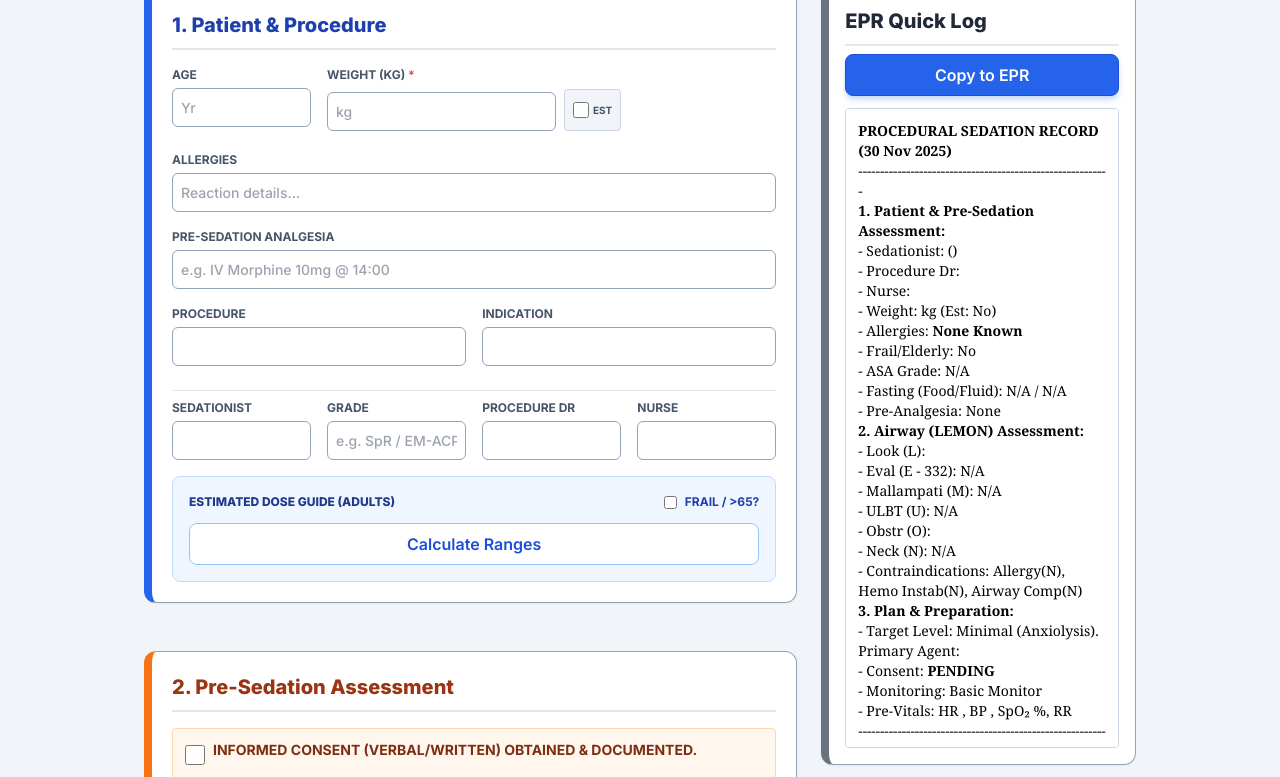
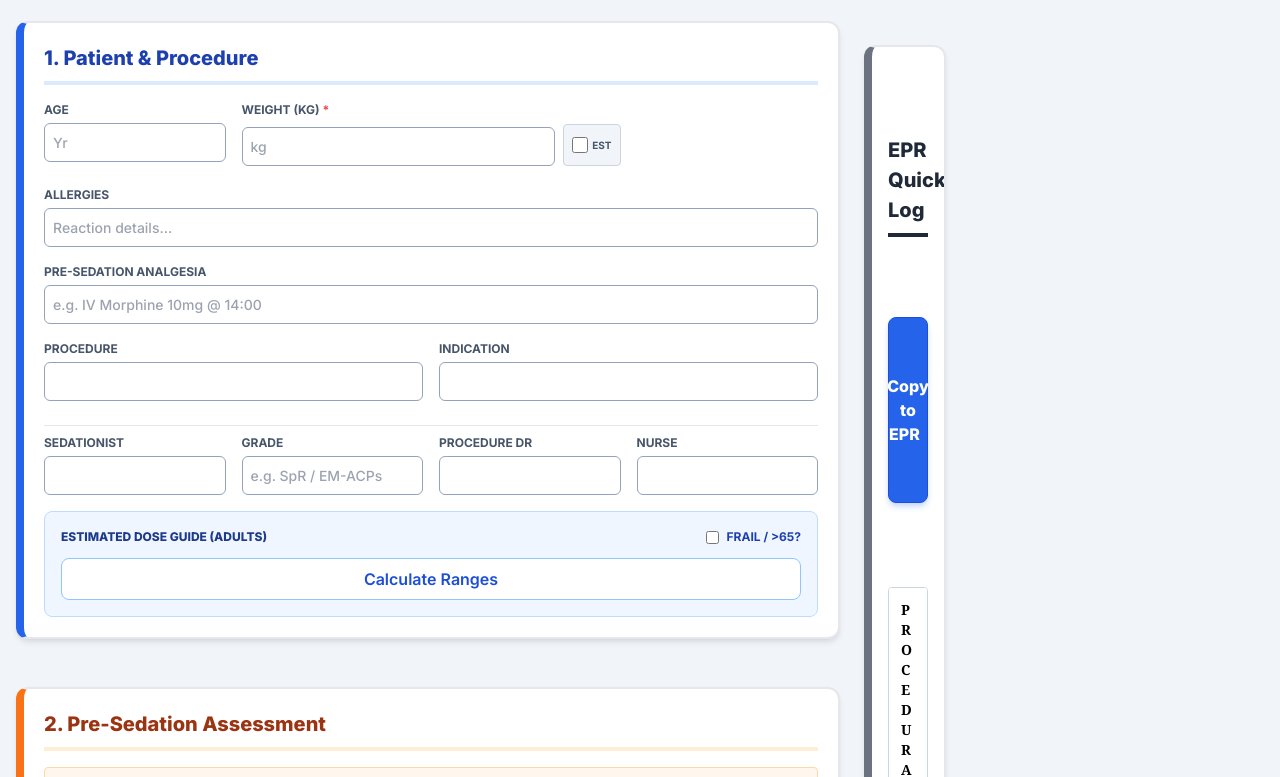
Before and after one commit to shakeymedic/sedation-form, a plain HTML site: page index.html in a window 1280 px wide. Shown: the part 108-885 px from the top of the page. Drawn offline with nearby package versions, Linux system fonts and the light colour scheme.

Commit message:
Update index.html

```diff
--- a/index.html
+++ b/index.html
@@ -9,13 +9,13 @@
     <style>
         /* --- CORE STYLES --- */
         body { font-family: 'Inter', sans-serif; }
-        textarea::-webkit-scrollbar { width: 8px; }
-        textarea::-webkit-scrollbar-track { background: #f1f1f1; border-radius: 4px; }
-        textarea::-webkit-scrollbar-thumb { background: #64748b; border-radius: 4px; }
+        ::-webkit-scrollbar { width: 8px; }
+        ::-webkit-scrollbar-track { background: #f1f1f1; border-radius: 4px; }
+        ::-webkit-scrollbar-thumb { background: #64748b; border-radius: 4px; }
         html { scroll-behavior: smooth; }
 
         input, textarea, select { border-color: #94a3b8; outline: none; transition: all 0.2s; }
-        input:focus, textarea:focus, select:focus { border-color: #2563eb; box-shadow: 0 0 0 2px rgba(37, 99, 235, 0.2); }
+        input:focus, textarea:focus, select:focus { border-color: #2563eb; box-shadow: 0 0 0 3px rgba(37, 99, 235, 0.2); }
 
         /* --- BUTTONS --- */
         .std-btn {
@@ -38,6 +38,7 @@
             color: white;
             border: 1px solid #1d4ed8;
             box-shadow: 0 4px 6px -1px rgba(37, 99, 235, 0.3);
+            font-weight: 800;
         }
         .btn-primary:hover { background-color: #1d4ed8; }
 
@@ -54,12 +55,12 @@
         .drug-btn:hover { background-color: #f1f5f9; border-color: #cbd5e1; }
         .drug-btn:active { transform: scale(0.95); }
 
-        /* --- CARDS --- */
+        /* --- CARDS & SECTIONS (Trauma App Style) --- */
         .section-card {
             background-color: white;
             border-radius: 0.75rem;
-            box-shadow: 0 1px 2px 0 rgb(0 0 0 / 0.05);
-            border: 1px solid #94a3b8;
+            box-shadow: 0 4px 6px -1px rgba(0,0,0,0.1), 0 2px 4px -2px rgba(0,0,0,0.06); /* Shadow-lg */
+            border: 2px solid #e5e7eb; /* border-2 border-slate-200 */
             overflow: hidden;
             margin-bottom: 1.5rem;
             padding: 1.25rem;
@@ -71,7 +72,7 @@
             color: #0f172a;
             margin-bottom: 1rem;
             padding-bottom: 0.5rem;
-            border-bottom: 2px solid #e2e8f0;
+            border-bottom: 4px solid; /* Trauma app style thick separator */
             display: flex;
             align-items: center;
         }
@@ -83,6 +84,13 @@
             padding: 1rem;
             margin-top: 1rem;
         }
+
+        /* Match Trauma App Header Styling */
+        .section-card-blue .section-title { border-bottom-color: #dbeafe; } /* blue-100 */
+        .section-card-orange .section-title { border-bottom-color: #ffedd5; } /* orange-100 */
+        .section-card-green .section-title { border-bottom-color: #dcfce7; } /* green-100 */
+        .section-card-purple .section-title { border-bottom-color: #f3e8ff; } /* purple-100 */
+        .section-card-slate .section-title { border-bottom-color: #e2e8f0; } /* slate-200 */
 
         label {
             display: block;
@@ -101,6 +109,16 @@
             border: 1px solid #94a3b8;
             font-weight: 500;
         }
+
+        /* EPR Log Styling */
+        .rich-output {
+            font-family: 'Georgia', 'serif';
+            line-height: 1.4;
+            color: #334155;
+            min-height: 500px;
+            white-space: pre-wrap;
+        }
+        .rich-output strong { font-weight: 800; color: #0f172a; }
 
         /* --- PRINT --- */
         @media print {
@@ -129,9 +147,9 @@
     <header class="bg-white shadow-sm sticky top-0 z-50 border-b border-slate-300 no-print">
         <div class="container mx-auto px-4 py-3 flex justify-between items-center">
             <div class="flex items-center gap-4">
-                <img src="https://iili.io/KGQOvkl.md.png" alt="Logo" class="h-12 w-auto object-contain" onerror="this.style.display='none'">
+                <img src="https://iili.io/KGQOvkl.md.png" alt="Logo" class="h-16 md:h-20 w-auto object-contain" onerror="this.style.display='none'">
                 <div>
-                    <h1 class="text-xl md:text-2xl font-black text-slate-900 leading-tight">Sedation Record</h1>
+                    <h1 class="text-xl md:text-2xl font-black text-slate-900 leading-tight">Procedural Sedation Record</h1>
                     <p class="text-xs text-blue-600 font-bold">RCEM Guidelines (2022)</p>
                 </div>
             </div>
@@ -146,11 +164,11 @@
         </div>
     </header>
 
-    <main class="container mx-auto max-w-5xl px-4 py-6">
+    <main class="container mx-auto max-w-full px-4 py-6">
 
-        <div class="grid grid-cols-1 lg:grid-cols-3 gap-6">
+        <div class="grid grid-cols-1 lg:grid-cols-12 gap-6">
 
-            <div class="lg:col-span-2">
+            <div class="lg:col-span-8">
 
                 <div class="hidden print-header mb-6 text-center border-b-2 border-slate-800 pb-4">
                      <h1 class="text-3xl font-black text-slate-900">Procedural Sedation Record</h1>
@@ -161,8 +179,8 @@
 
                     <div class="flex flex-col gap-6">
 
-                        <div class="section-card border-l-[8px] border-l-blue-600">
-                            <div class="section-title text-blue-800">1. Patient & Procedure</div>
+                        <div class="section-card section-card-blue border-l-[8px] border-l-blue-600">
+                            <h2 class="section-title text-blue-800">1. Patient & Procedure</h2>
 
                             <div class="grid grid-cols-1 md:grid-cols-4 gap-4">
                                 <div>
@@ -219,8 +237,8 @@
                             </div>
                         </div>
 
-                        <div class="section-card border-l-[8px] border-l-orange-500">
-                            <div class="section-title text-orange-800">2. Pre-Sedation Assessment</div>
+                        <div class="section-card section-card-orange border-l-[8px] border-l-orange-500">
+                            <h2 class="section-title text-orange-800">2. Pre-Sedation Assessment</h2>
 
                             <div class="flex flex-col gap-4">
 
@@ -649,7 +667,6 @@
         </div>
     </div>
 
-    // 5 lines above where you need to start replacing
     <template id="obs-score-template">
         <select class="w-full text-xs border-none bg-transparent focus:ring-0 p-0">
             <option value="">-</option>
@@ -790,7 +807,7 @@
                 log += ` - Discharge Instructions Given: ${diComplete ? 'Yes (Full 48h restrictions given)' : 'No/Incomplete'}<br>`;
                 log += ` - Signed Off By: ${val('signoff-name')} (GMC: ${val('signoff-gmc')}) @ ${val('signoff-time') || 'N/A'}<br>`;
 
-                $('epr-log-output').innerHTML = log;
+                $('epr-log-output').innerHTML = log.replace(/\n/g, '<br>');
             }
 
             // --- Event Listeners ---
```
Lines whose indentation alone changed are shown as unchanged.
